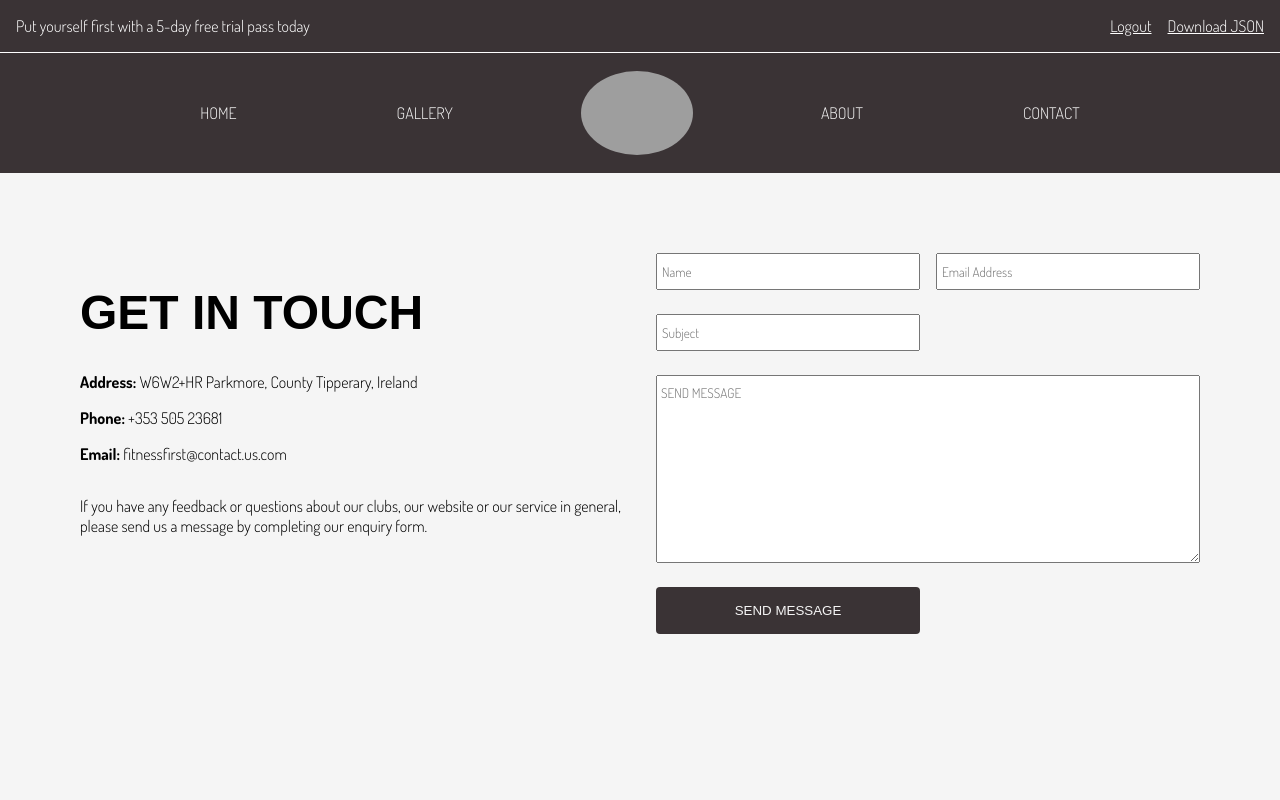
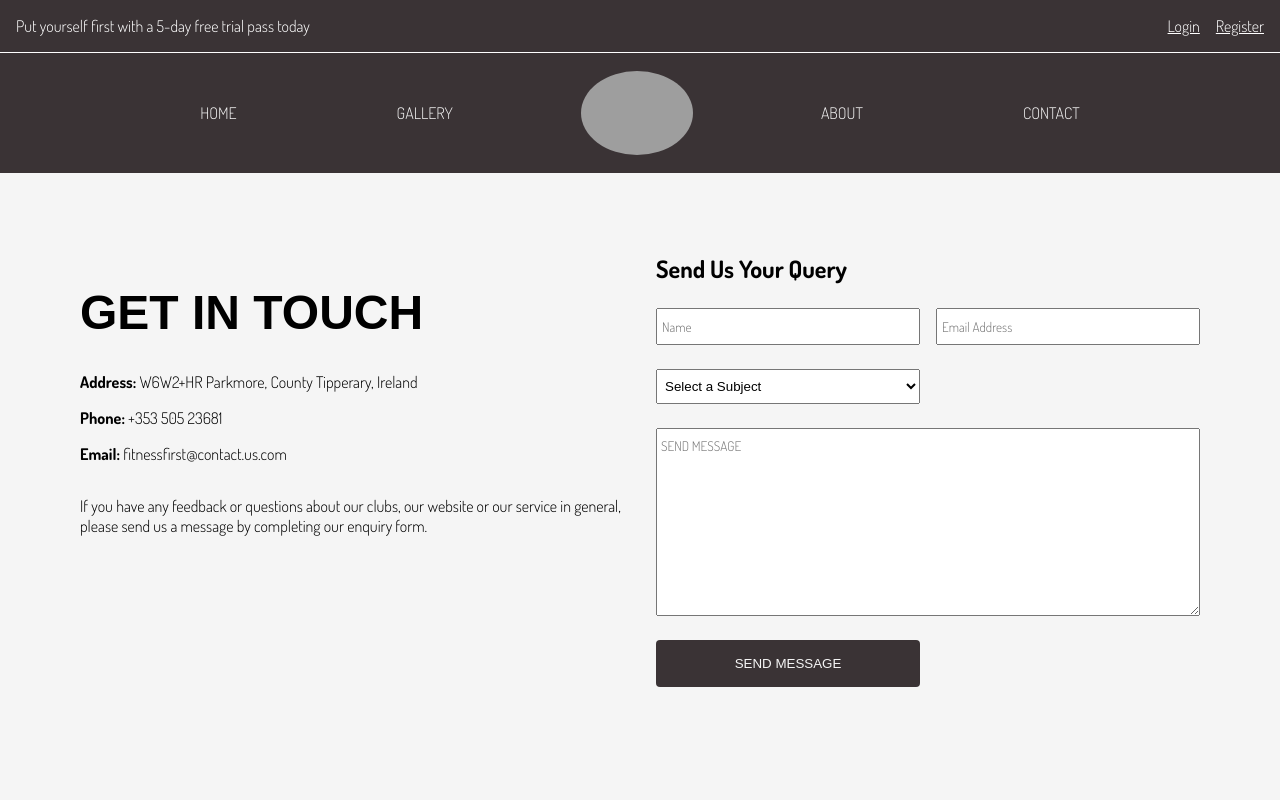
Before and after one commit to sumit505/Sumit-Fitness-Python-flask-with-react, a React (Create React App) app: page /contact in a window 1280 px wide. Shown: the top 800 px of the page. Built offline with nearby package versions, Linux system fonts and the light colour scheme; grey boxes are pictures that could not be loaded; a web font is replaced by a local one.

Commit message:
Ready for production

```diff
--- a/src/App.css
+++ b/src/App.css
@@ -487,7 +487,8 @@ footer div h3 {
 }
 
 .contact_form input,
-.contact_form textarea {
+.contact_form textarea,
+.contact_form select {
   padding: 0.5rem 0.25rem;
 }
 
--- a/src/App.js
+++ b/src/App.js
@@ -20,8 +20,8 @@ import { Home } from './components/Home'
 
 function App() {
   const dispatch = useDispatch()
-  const getToken = async () => {
-    const tokenString = await sessionStorage.getItem('token')
+  const getToken = () => {
+    const tokenString = sessionStorage.getItem('token')
     return tokenString
   }
 
--- a/src/components/Contact.js
+++ b/src/components/Contact.js
@@ -1,4 +1,4 @@
-import React from 'react'
+import React, { useState, useEffect } from 'react'
 import { useForm } from 'react-hook-form'
 
 export const Contact = () => {
@@ -11,10 +11,21 @@ export const Contact = () => {
         }
     })
 
+    const [showSpecificSubject, setShowSpecificSubject] = useState(false)
+
     const contactFormSubmit = data => {
         console.log(data)
         alert("Your form submitted successfully!")
+        setShowSpecificSubject(false)
         reset();
+    }
+
+    const checkSelectedSubject = (e) => {
+        if(e.target.value === 'other') {
+            setShowSpecificSubject(true)
+            return
+        }
+        setShowSpecificSubject(false)
     }
 
     return (
@@ -28,9 +39,17 @@ export const Contact = () => {
                     <p>If you have any feedback or questions about our clubs, our website or our service in general, please send us a message by completing our enquiry form.</p>
                 </div>
                 <form className="contact_form" onSubmit={handleSubmit(contactFormSubmit)}>
+                    <h1 className="secondary_heading">Send Us Your Query</h1>
+                    <p></p>
                     <input {...register("name", { required: true })} placeholder="Name" />
                     <input type="email" {...register("email", { required: true, pattern: /^(([^<>()[\].,;:\s@"]+(\.[^<>()[\].,;:\s@"]+)*)|(".+"))@(([^<>()[\].,;:\s@"]+\.)+[^<>()[\].,;:\s@"]{2,})$/i })} placeholder="Email Address" />
-                    <input {...register("subject", { required: true })} placeholder="Subject" />
+                    <select {...register("subject", { required: true })} onChange={checkSelectedSubject}>
+                        <option value="">Select a Subject</option>
+                        <option value="membership">Membership</option>
+                        <option value="payment">Payment</option>
+                        <option value="other">Other</option>
+                    </select>
+                    { showSpecificSubject && <input {...register("specific_subject", { required: true })} placeholder="Your Specific Subject" />}
                     <textarea {...register("concern", { required: true })} id="concern" cols="30" rows="10" placeholder="SEND MESSAGE"></textarea>
                     <button type="submit" className="btn btn_dark">SEND MESSAGE</button>
                 </form>
--- a/src/components/Header.js
+++ b/src/components/Header.js
@@ -20,7 +20,7 @@ export const Header = () => {
   const downloadFile = async () => {
     try {
       const token = await sessionStorage.getItem('token')
-      const url = `http://127.0.0.1:105/download?token=${token}`
+      const url = `https://sumit-fitness-flask.herokuapp.com/download?token=${token}`
       const response = await fetch(url, {
         method: "GET",
         mode: 'cors'
@@ -34,7 +34,7 @@ export const Header = () => {
 
       const responseFile = await response.blob()
 
-      saveAs(responseFile, 'json_file')
+      saveAs(responseFile, 'user_list')
 
       return responseFile
     } catch (error) {
--- a/src/components/Login.js
+++ b/src/components/Login.js
@@ -15,7 +15,7 @@ export const Login = () => {
 
     const loginFormSubmit = async data => {
         try {
-            const response = await fetch('http://127.0.0.1:105/api/login/', {
+            const response = await fetch('https://sumit-fitness-flask.herokuapp.com/api/login/', {
                 method: "POST",
                 mode: 'cors',
                 headers: {
@@ -24,10 +24,10 @@ export const Login = () => {
                 body: JSON.stringify(data)
             })
 
+            const responseData = await response.json()
             if (response.status !== 201)
-                throw new Error('Login failed')
+                throw new Error(responseData.message)
 
-            const responseData = await response.json()
             sessionStorage.setItem('token', responseData.token)
             dispatch(changeLoginStatus(true))
             history.push('/')
--- a/src/components/Register.js
+++ b/src/components/Register.js
@@ -9,7 +9,7 @@ export const Register = () => {
 
     const registerFormSubmit = async data => {
         try {
-            const response = await fetch('http://127.0.0.1:105/api/register/', {
+            const response = await fetch('https://sumit-fitness-flask.herokuapp.com/api/register/', {
                 method: "POST",
                 mode: 'cors',
                 headers: {
@@ -22,6 +22,7 @@ export const Register = () => {
                 throw new Error('Registration failed')
 
             NotificationManager.success('Error message', 'Registration successful');
+
             setTimeout(()=>{
                 history.push('/login')
             }, 1000)
```
